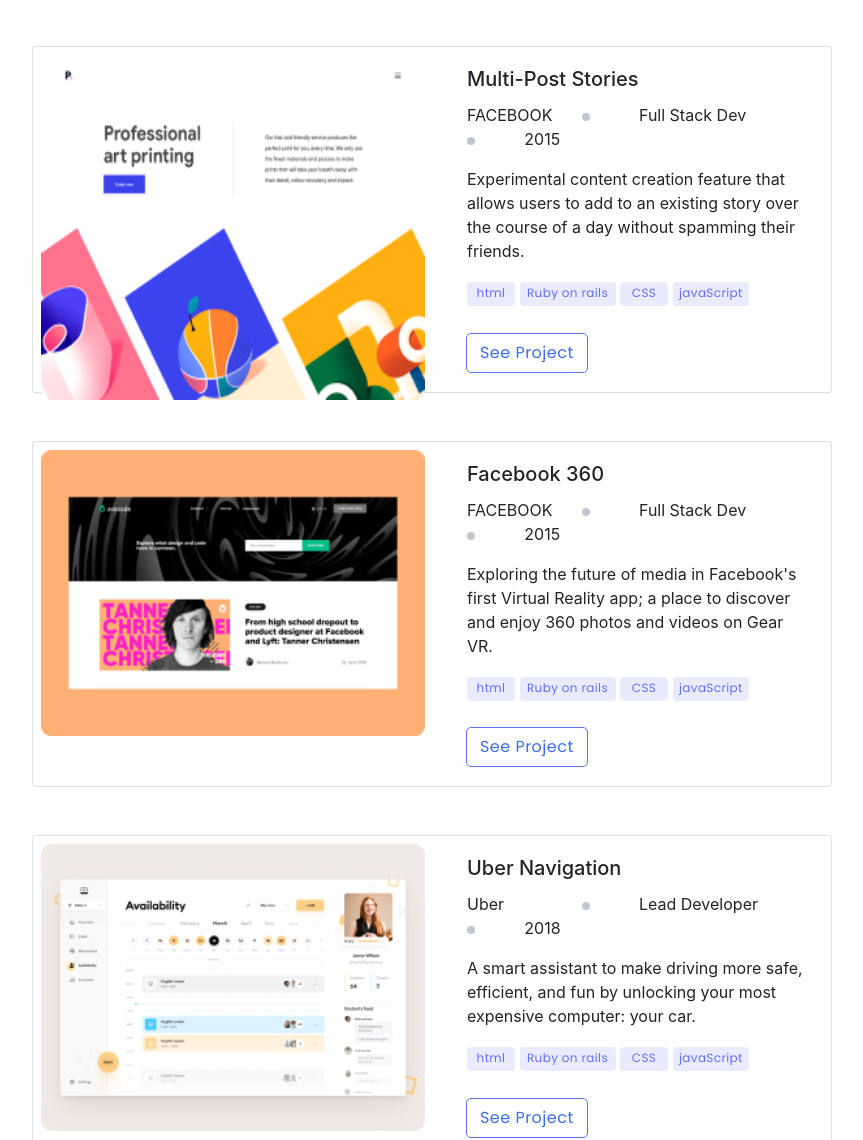
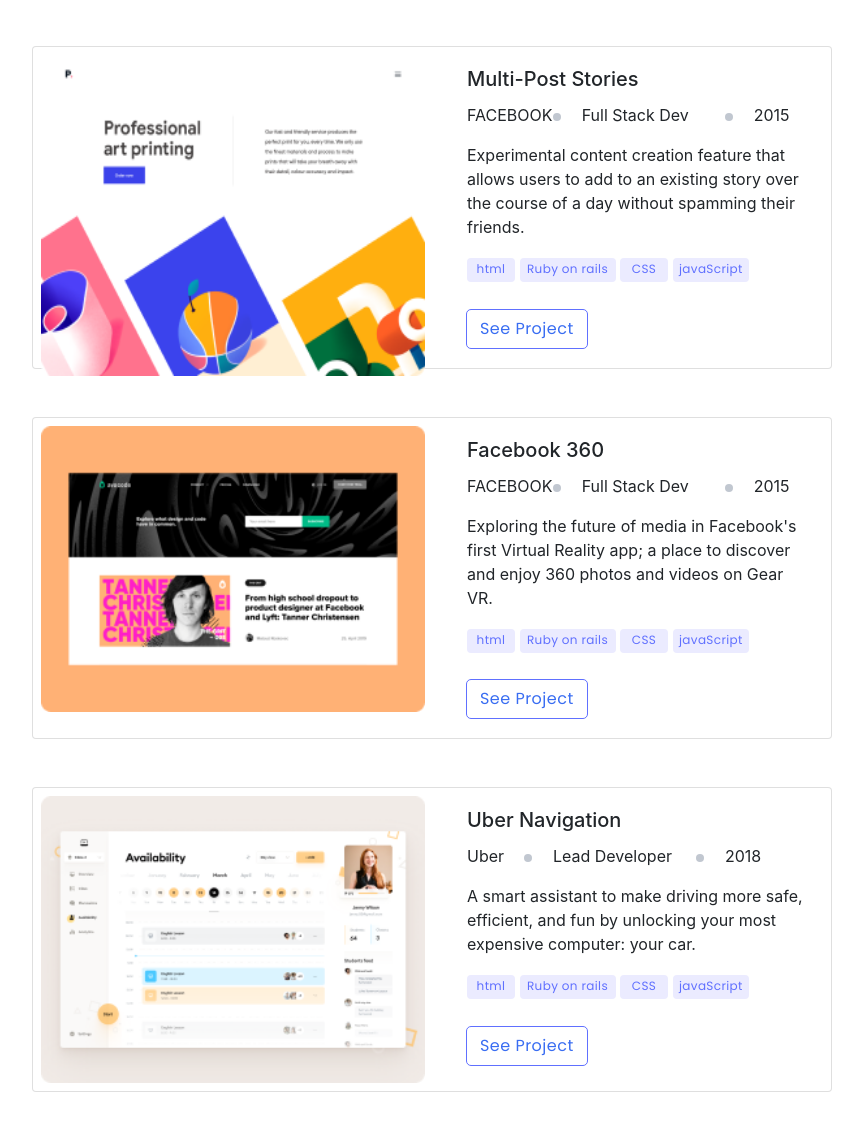
Before and after one commit to frempongdev/Portfolio-Bootstrap, a website: page index.html in a window 1280 px wide. Shown: the part 1160-2300 px from the top of the page, without its empty margins (208-1071 px from the left). Drawn offline with nearby package versions, Linux system fonts and the light colour scheme.

Commit message:
Fix CSS errors

```diff
--- a/index.html
+++ b/index.html
@@ -78,19 +78,19 @@
                       <h5 class="card-title">Tonic</h5>
                       <ul class="card-list ">
                         <div class="row mx-0">
-                          <div class="col-sm-4 px-0">
+                          <div class="col-sm-3 px-0">
                           <li class="card-text">CANOPY</li>
                         </div>
-                        <div class="col-sm-2 px-0">
+                        <div class="col-sm-1 px-0">
                         <li class="dot"></li>
                       </div>
                         <div class="col-sm-5 px-0">
                         <li class="dev">Back End Dev</li>
                       </div>
-                       <div class="col-sm-2 px-0">
+                       <div class="col-sm-1 px-0">
                         <li class="dot"></li>
                       </div>
-                      <div class="col-sm-3 px-0">
+                      <div class="col-sm-2 px-0">
                         <li class="year">2015</li>
                       </div>
                         </div>
@@ -109,29 +109,29 @@
                 </div>
 
 
-                <div class="card mx-auto mb-5"  id="swap">
-                  <div class="row">
-                    <div class="col-6">
+                <div class="card mx-auto mb-5"  >
+                  <div class="row" id="swap" >
+                    <div class="col-6" id="img">
                   <img class="card-img mx-2 my-2" src="vectors/snap4.png" alt="Card image cap">
                 </div>
-                <div class="col-6 ">
+                <div class="col-6 " id="body">
                   <div class="card-body">
                     <h5 class="card-title">Multi-Post Stories</h5>
                     <ul class="card-list ">
                       <div class="row mx-0">
-                        <div class="col-sm-4 px-0">
+                        <div class="col-sm-3 px-0">
                         <li class="card-text">FACEBOOK</li>
                       </div>
-                      <div class="col-sm-2 px-0">
+                      <div class="col-sm-1 px-0">
                       <li class="dot"></li>
                     </div>
                       <div class="col-sm-5 px-0">
                       <li class="dev">Full Stack Dev</li>
                     </div>
-                     <div class="col-sm-2 px-0">
+                     <div class="col-sm-1 px-0">
                       <li class="dot"></li>
                     </div>
-                    <div class="col-sm-3 px-0">
+                    <div class="col-sm-2 px-0">
                       <li class="year">2015</li>
                     </div>
                       </div>
@@ -160,19 +160,19 @@
                       <h5 class="card-title">Facebook 360</h5>
                       <ul class="card-list ">
                         <div class="row mx-0">
-                          <div class="col-sm-4 px-0">
+                          <div class="col-sm-3 px-0">
                           <li class="card-text">FACEBOOK</li>
                         </div>
-                        <div class="col-sm-2 px-0">
+                        <div class="col-sm-1 px-0">
                         <li class="dot"></li>
                       </div>
                         <div class="col-sm-5 px-0">
                         <li class="dev">Full Stack Dev</li>
                       </div>
-                       <div class="col-sm-2 px-0">
+                       <div class="col-sm-1 px-0">
                         <li class="dot"></li>
                       </div>
-                      <div class="col-sm-3 px-0">
+                      <div class="col-sm-2 px-0">
                         <li class="year">2015</li>
                       </div>
                         </div>
@@ -201,16 +201,16 @@
                       <h5 class="card-title">Uber Navigation</h5>
                       <ul class="card-list ">
                         <div class="row mx-0">
-                          <div class="col-sm-4 px-0">
+                          <div class="col-sm-2 px-0">
                           <li class="card-text">Uber</li>
                         </div>
-                        <div class="col-sm-2 px-0">
+                        <div class="col-sm-1 px-0">
                         <li class="dot"></li>
                       </div>
                         <div class="col-sm-5 px-0">
                         <li class="dev">Lead Developer</li>
                       </div>
-                       <div class="col-sm-2 px-0">
+                       <div class="col-sm-1 px-0">
                         <li class="dot"></li>
                       </div>
                       <div class="col-sm-3 px-0">
--- a/style.css
+++ b/style.css
@@ -35,14 +35,14 @@
 .card{
   width: 50rem;
     }
-    #swap{
+.card #swap{
       display: flex;
     }
-  #swap .card-img{
-   order:1;
+  #img{
+   order:0;
   }
-  #swap .card-body{
-    order:0;
+  #body{
+    order:1;
   }
   img{
     width: 100%;
```
